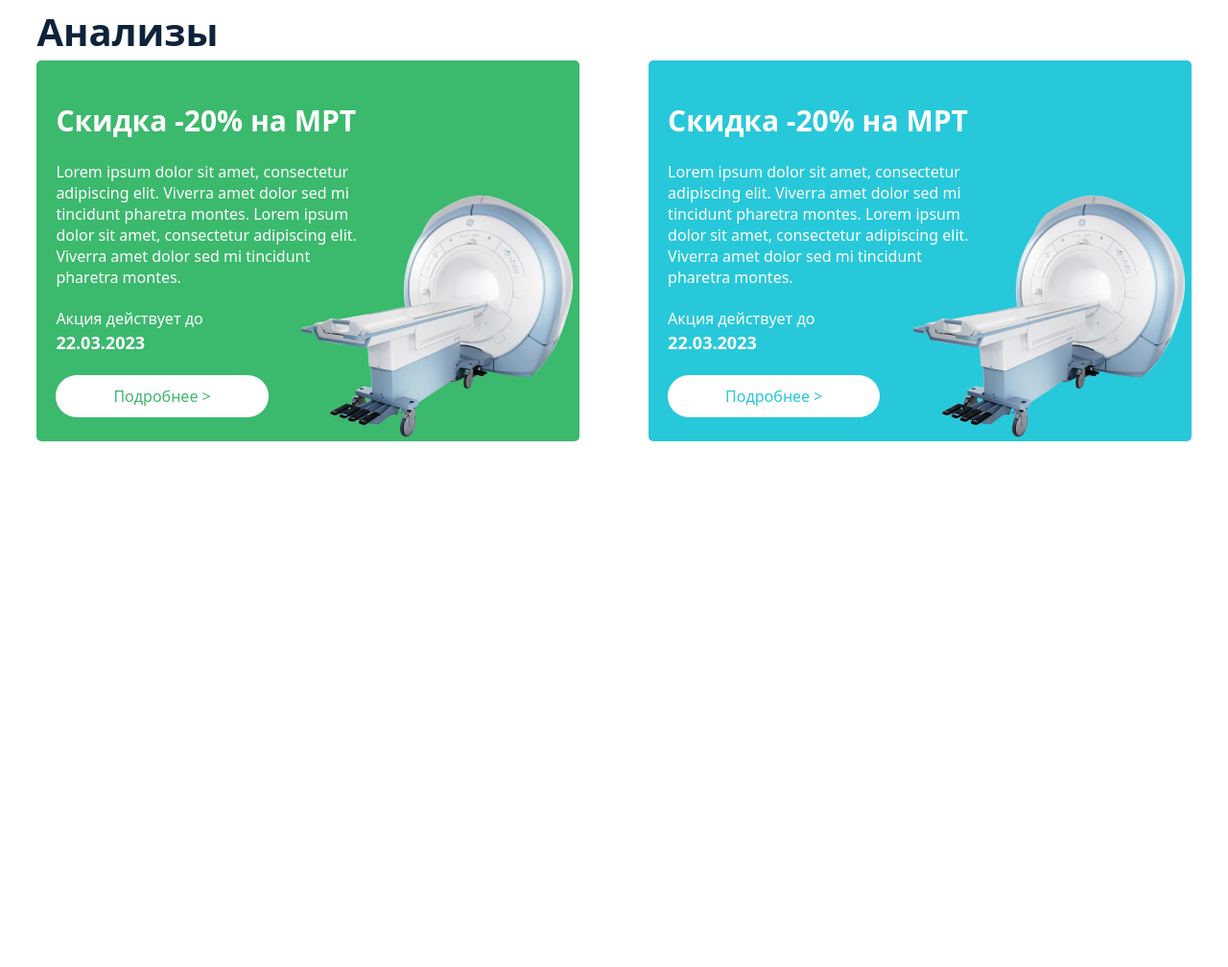
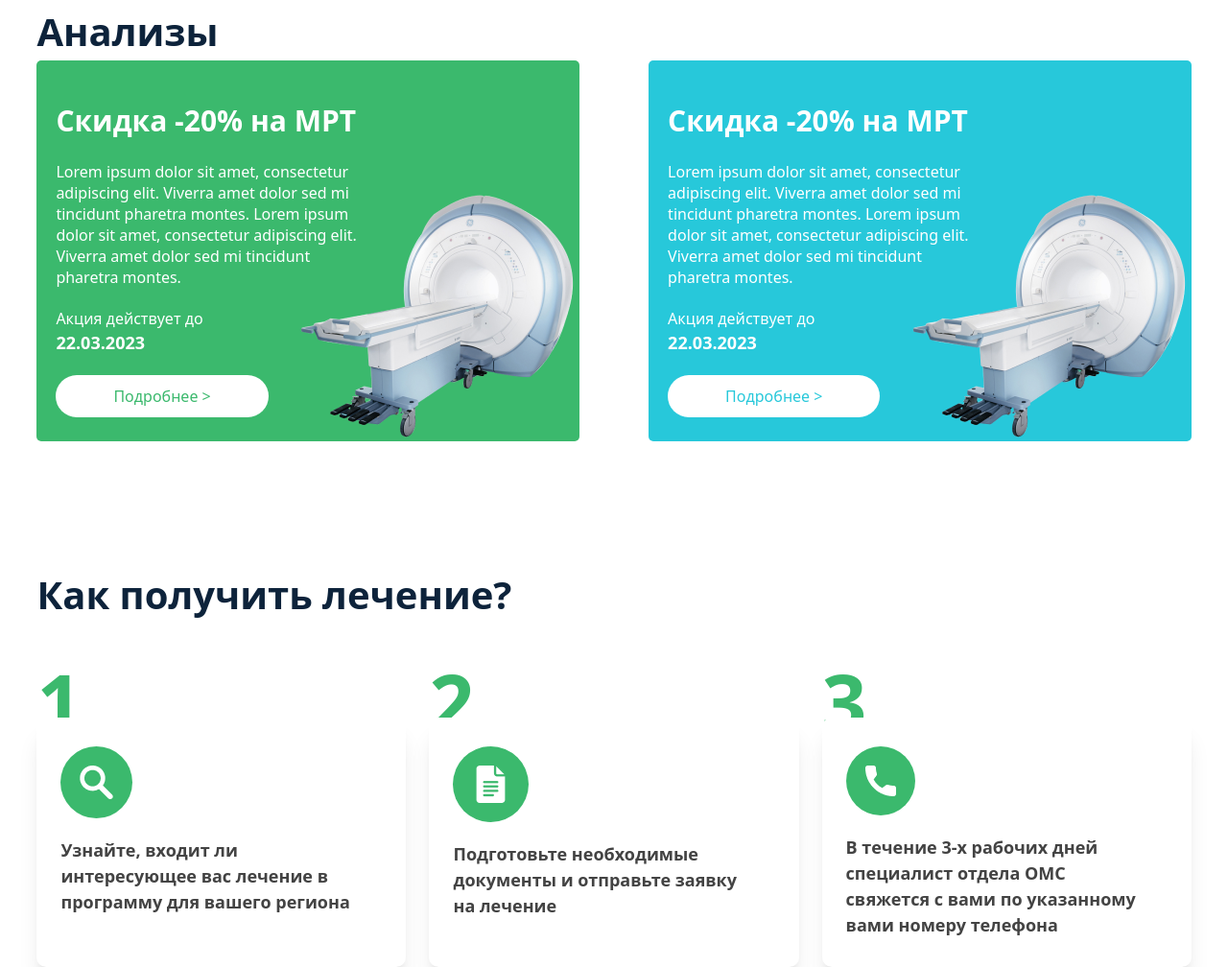
Before and after one commit to Joseph-RY/Medical-Website, a website: page src/index.html in a window 1280 px wide. Shown: the part 217-1225 px from the top of the page at 96% size. Before the commit the page ends 800 px from the top, so only its background shows below. Drawn offline with nearby package versions, Linux system fonts and the light colour scheme; files that its build step writes are made by us from their sources.

Commit message:
Add Section_2

```diff
--- a/src/index.html
+++ b/src/index.html
@@ -79,6 +79,39 @@
                 </div>
             </div>
         </section>
+
+        <section class="flex flex-col gap-5 px-[3%] mt-[80px] lg:mt-[130px]">
+            <h2 class="text-[40px] text-[#0D233B] font-[700]">Как получить лечение?</h2>
+            <div class="flex flex-col lg:flex-row items-center justify-between gap-4">
+                <div class="lg:w-[32%]">
+                    <h3 class="text-[82px] text-[#3BB96D] font-[900]">1</h3>
+                    <div class="relative z-[1] h-[260px] flex flex-col items-start gap-5 shadow-xl bg-white rounded-[10px] mt-[-45px] px-[25px] pt-[30px] pb-[50px]">
+                        <div class="p-5 bg-[#3BB96D] rounded-[50%]">
+                            <img src="../images/magnifying-glass (1) 1.png" alt="">
+                        </div>
+                        <p class="max-w-[320px] text-[18px] text-[#434343] font-[600]">Узнайте, входит ли интересующее вас лечение в программу для вашего региона</p>
+                    </div>
+                </div>
+                <div class="lg:w-[32%]">
+                    <h3 class="text-[82px] text-[#3BB96D] font-[900]">2</h3>
+                    <div class="relative z-[1] h-[260px] flex flex-col items-start gap-5 shadow-xl bg-white rounded-[10px] mt-[-45px] px-[25px] pt-[30px] pb-[50px]">
+                        <div class="p-5 bg-[#3BB96D] rounded-[50%]">
+                            <img src="../images/google-docs (2) 1.png" alt="">
+                        </div>
+                        <p class="max-w-[320px] text-[18px] text-[#434343] font-[600]">Подготовьте необходимые документы и отправьте заявку на лечение</p>
+                    </div>
+                </div>
+                <div class="lg:w-[32%]">
+                    <h3 class="text-[82px] text-[#3BB96D] font-[900]">3</h3>
+                    <div class="relative z-[1] h-[260px] flex flex-col items-start gap-5 shadow-xl bg-white rounded-[10px] mt-[-45px] px-[25px] pt-[30px] pb-[50px]">
+                        <div class="p-5 bg-[#3BB96D] rounded-[50%]">
+                            <img src="../images/call 1.png" alt="">
+                        </div>
+                        <p class="max-w-[320px] text-[18px] text-[#434343] font-[600]">В течение 3-х рабочих дней специалист отдела ОМС свяжется с вами по указанному вами номеру телефона</p>
+                    </div>
+                </div>
+            </div>
+        </section>
     </div>
 
 </body>
```
